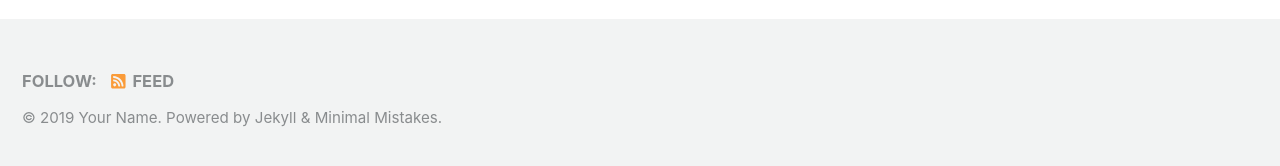
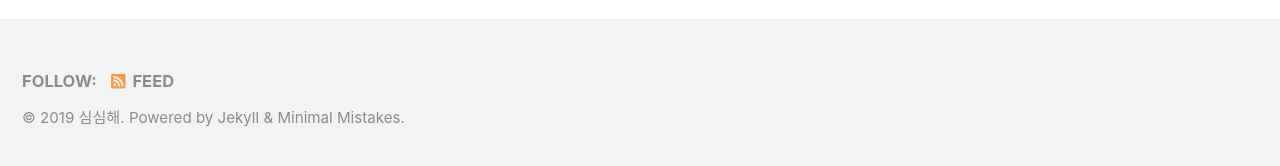
Before and after one commit to ojw82/ojw82.github.io, a Jekyll site: the page built from index.html, in a window 1280 px wide and 900 px high, scrolled down 222 px. Shown: the part 726-892 px from the top of the window. Built offline with Jekyll 4.4.1, drawn with Linux system fonts in a browser that asks for light colours; cached includes are drawn as plain includes; the list of posts is cut into pages by our own code; part of the change alters nothing that is shown.

Commit message:
이름 변경

```diff
--- a/_config.yml
+++ b/_config.yml
@@ -1,166 +1,121 @@
-# Welcome to Jekyll!
-#
-# This config file is meant for settings that affect your entire site, values
-# which you are expected to set up once and rarely need to edit after that.
-# For technical reasons, this file is *NOT* reloaded automatically when you use
-# `jekyll serve`. If you change this file, please restart the server process.
-
-# Theme Settings
-#
-# Review documentation to determine if you should use `theme` or `remote_theme`
-# https://mmistakes.github.io/minimal-mistakes/docs/quick-start-guide/#installing-the-theme
-
-# theme                  : "minimal-mistakes-jekyll"
-# remote_theme           : "mmistakes/minimal-mistakes"
-minimal_mistakes_skin    : "default" # "air", "aqua", "contrast", "dark", "dirt", "neon", "mint", "plum", "sunrise"
-
-# Site Settings
-locale                   : "en-US"
-title                    : "Site Title"
-title_separator          : "-"
-name                     : "Your Name"
-description              : "An amazing website."
-url                      : "https://ojw82.github.io"
-baseurl                  : # the subpath of your site, e.g. "/blog"
-repository               : # GitHub username/repo-name e.g. "mmistakes/minimal-mistakes"
-teaser                   : # path of fallback teaser image, e.g. "/assets/images/500x300.png"
-logo                     : # path of logo image to display in the masthead, e.g. "/assets/images/88x88.png"
-masthead_title           : # overrides the website title displayed in the masthead, use " " for no title
-# breadcrumbs            : false # true, false (default)
-words_per_minute         : 200
+minimal_mistakes_skin: default
+locale: en-US
+title: Site Title
+title_separator: '-'
+name: 심심해
+description: 이거 저거 주저리
+url: 'https://ojw82.github.io'
+baseurl: null
+repository: null
+teaser: null
+logo: null
+masthead_title: null
+words_per_minute: 200
 comments:
-  provider               : # false (default), "disqus", "discourse", "facebook", "google-plus", "staticman", "staticman_v2", "utterances", "custom"
+  provider: null
   disqus:
-    shortname            : # https://help.disqus.com/customer/portal/articles/466208-what-s-a-shortname-
+    shortname: null
   discourse:
-    server               : # https://meta.discourse.org/t/embedding-discourse-comments-via-javascript/31963 , e.g.: meta.discourse.org
+    server: null
   facebook:
-    # https://developers.facebook.com/docs/plugins/comments
-    appid                :
-    num_posts            : # 5 (default)
-    colorscheme          : # "light" (default), "dark"
+    appid: null
+    num_posts: null
+    colorscheme: null
   utterances:
-    theme                : # "github-light" (default), "github-dark"
-    issue_term           : # "pathname" (default)
+    theme: null
+    issue_term: null
 staticman:
-  allowedFields          : # ['name', 'email', 'url', 'message']
-  branch                 : # "master"
-  commitMessage          : # "New comment by {fields.name}"
-  filename               : # comment-{@timestamp}
-  format                 : # "yml"
-  moderation             : # true
-  path                   : # "/_data/comments/{options.slug}" (default)
-  requiredFields         : # ['name', 'email', 'message']
+  allowedFields: null
+  branch: null
+  commitMessage: null
+  filename: null
+  format: null
+  moderation: null
+  path: null
+  requiredFields: null
   transforms:
-    email                : # "md5"
+    email: null
   generatedFields:
     date:
-      type               : # "date"
+      type: null
       options:
-        format           : # "iso8601" (default), "timestamp-seconds", "timestamp-milliseconds"
-  endpoint               : # URL of your own deployment with trailing slash, will fallback to the public instance
+        format: null
+  endpoint: null
 reCaptcha:
-  siteKey                :
-  secret                 :
+  siteKey: null
+  secret: null
 atom_feed:
-  path                   : # blank (default) uses feed.xml
-search                   : # true, false (default)
-search_full_content      : # true, false (default)
-search_provider          : # lunr (default), algolia, google
+  path: null
+search: null
+search_full_content: null
+search_provider: null
 algolia:
-  application_id         : # YOUR_APPLICATION_ID
-  index_name             : # YOUR_INDEX_NAME
-  search_only_api_key    : # YOUR_SEARCH_ONLY_API_KEY
-  powered_by             : # true (default), false
+  application_id: null
+  index_name: null
+  search_only_api_key: null
+  powered_by: null
 google:
-  search_engine_id       : # YOUR_SEARCH_ENGINE_ID
-  instant_search         : # false (default), true
-# SEO Related
-google_site_verification :
-bing_site_verification   :
-yandex_site_verification :
-naver_site_verification  :
-
-# Social Sharing
+  search_engine_id: null
+  instant_search: null
+google_site_verification: null
+bing_site_verification: null
+yandex_site_verification: null
+naver_site_verification: null
 twitter:
-  username               :
+  username: null
 facebook:
-  username               :
-  app_id                 :
-  publisher              :
-og_image                 : # Open Graph/Twitter default site image
-# For specifying social profiles
-# - https://developers.google.com/structured-data/customize/social-profiles
+  username: null
+  app_id: null
+  publisher: null
+og_image: null
 social:
-  type                   : # Person or Organization (defaults to Person)
-  name                   : # If the user or organization name differs from the site's name
-  links: # An array of links to social media profiles
-
-# Analytics
+  type: null
+  name: null
+  links: null
 analytics:
-  provider               : false # false (default), "google", "google-universal", "custom"
+  provider: false
   google:
-    tracking_id          :
-    anonymize_ip         : # true, false (default)
-
-
-# Site Author
+    tracking_id: null
+    anonymize_ip: null
 author:
-  name             : "Your Name"
-  avatar           : # path of avatar image, e.g. "/assets/images/bio-photo.jpg"
-  bio              : "I am an amazing person."
-  location         : "Somewhere"
-  email            :
+  name: Your Name
+  avatar: null
+  bio: I am an amazing person.
+  location: Somewhere
+  email: null
   links:
-    - label: "Email"
-      icon: "fas fa-fw fa-envelope-square"
-      # url: mailto:your.name@email.com
-    - label: "Website"
-      icon: "fas fa-fw fa-link"
-      # url: "https://your-website.com"
-    - label: "Twitter"
-      icon: "fab fa-fw fa-twitter-square"
-      # url: "https://twitter.com/"
-    - label: "Facebook"
-      icon: "fab fa-fw fa-facebook-square"
-      # url: "https://facebook.com/"
-    - label: "GitHub"
-      icon: "fab fa-fw fa-github"
-      # url: "https://github.com/"
-    - label: "Instagram"
-      icon: "fab fa-fw fa-instagram"
-      # url: "https://instagram.com/"
-
-# Site Footer
+    - label: Email
+      icon: fas fa-fw fa-envelope-square
+    - label: Website
+      icon: fas fa-fw fa-link
+    - label: Twitter
+      icon: fab fa-fw fa-twitter-square
+    - label: Facebook
+      icon: fab fa-fw fa-facebook-square
+    - label: GitHub
+      icon: fab fa-fw fa-github
+    - label: Instagram
+      icon: fab fa-fw fa-instagram
 footer:
   links:
-    - label: "Twitter"
-      icon: "fab fa-fw fa-twitter-square"
-      # url:
-    - label: "Facebook"
-      icon: "fab fa-fw fa-facebook-square"
-      # url:
-    - label: "GitHub"
-      icon: "fab fa-fw fa-github"
-      # url:
-    - label: "GitLab"
-      icon: "fab fa-fw fa-gitlab"
-      # url:
-    - label: "Bitbucket"
-      icon: "fab fa-fw fa-bitbucket"
-      # url:
-    - label: "Instagram"
-      icon: "fab fa-fw fa-instagram"
-      # url:
-
-
-# Reading Files
+    - label: Twitter
+      icon: fab fa-fw fa-twitter-square
+    - label: Facebook
+      icon: fab fa-fw fa-facebook-square
+    - label: GitHub
+      icon: fab fa-fw fa-github
+    - label: GitLab
+      icon: fab fa-fw fa-gitlab
+    - label: Bitbucket
+      icon: fab fa-fw fa-bitbucket
+    - label: Instagram
+      icon: fab fa-fw fa-instagram
 include:
   - .htaccess
   - _pages
 exclude:
-  - "*.sublime-project"
-  - "*.sublime-workspace"
+  - '*.sublime-project'
+  - '*.sublime-workspace'
   - vendor
   - .asset-cache
   - .bundle
@@ -182,24 +137,20 @@ exclude:
   - Rakefile
   - README
   - tmp
-  - /docs # ignore Minimal Mistakes /docs
-  - /test # ignore Minimal Mistakes /test
+  - /docs
+  - /test
 keep_files:
   - .git
   - .svn
-encoding: "utf-8"
-markdown_ext: "markdown,mkdown,mkdn,mkd,md"
-
-
-# Conversion
+encoding: utf-8
+markdown_ext: 'markdown,mkdown,mkdn,mkd,md'
 markdown: kramdown
 highlighter: rouge
 lsi: false
-excerpt_separator: "\n\n"
-incremental: false
+excerpt_separator: |+
 
 
-# Markdown Processing
+incremental: false
 kramdown:
   input: GFM
   hard_wrap: false
@@ -207,24 +158,15 @@ kramdown:
   footnote_nr: 1
   entity_output: as_char
   toc_levels: 1..6
-  smart_quotes: lsquo,rsquo,ldquo,rdquo
+  smart_quotes: 'lsquo,rsquo,ldquo,rdquo'
   enable_coderay: false
-
-
-# Sass/SCSS
 sass:
   sass_dir: _sass
-  style: compressed # http://sass-lang.com/documentation/file.SASS_REFERENCE.html#output_style
-
-
-# Outputting
-permalink: /:categories/:title/
-paginate: 5 # amount of posts to show
-paginate_path: /page:num/
-timezone: # https://en.wikipedia.org/wiki/List_of_tz_database_time_zones
-
-
-# Plugins (previously gems:)
+  style: compressed
+permalink: '/:categories/:title/'
+paginate: 5
+paginate_path: '/page:num/'
+timezone: null
 plugins:
   - jekyll-paginate
   - jekyll-sitemap
@@ -232,8 +174,6 @@ plugins:
   - jekyll-feed
   - jemoji
   - jekyll-include-cache
-
-# mimic GitHub Pages with --safe
 whitelist:
   - jekyll-paginate
   - jekyll-sitemap
@@ -241,55 +181,24 @@ whitelist:
   - jekyll-feed
   - jemoji
   - jekyll-include-cache
-
-
-# Archives
-#  Type
-#  - GitHub Pages compatible archive pages built with Liquid ~> type: liquid (default)
-#  - Jekyll Archives plugin archive pages ~> type: jekyll-archives
-#  Path (examples)
-#  - Archive page should exist at path when using Liquid method or you can
-#    expect broken links (especially with breadcrumbs enabled)
-#  - <base_path>/tags/my-awesome-tag/index.html ~> path: /tags/
-#  - <base_path/categories/my-awesome-category/index.html ~> path: /categories/
-#  - <base_path/my-awesome-category/index.html ~> path: /
 category_archive:
   type: liquid
   path: /categories/
 tag_archive:
   type: liquid
   path: /tags/
-# https://github.com/jekyll/jekyll-archives
-# jekyll-archives:
-#   enabled:
-#     - categories
-#     - tags
-#   layouts:
-#     category: archive-taxonomy
-#     tag: archive-taxonomy
-#   permalinks:
-#     category: /categories/:name/
-#     tag: /tags/:name/
-
-
-# HTML Compression
-# - http://jch.penibelst.de/
 compress_html:
   clippings: all
   ignore:
     envs: development
-
-
-# Defaults
 defaults:
-  # _posts
   - scope:
-      path: ""
+      path: ''
       type: posts
     values:
       layout: single
       author_profile: true
       read_time: true
-      comments: # true
+      comments: null
       share: true
       related: true
```
